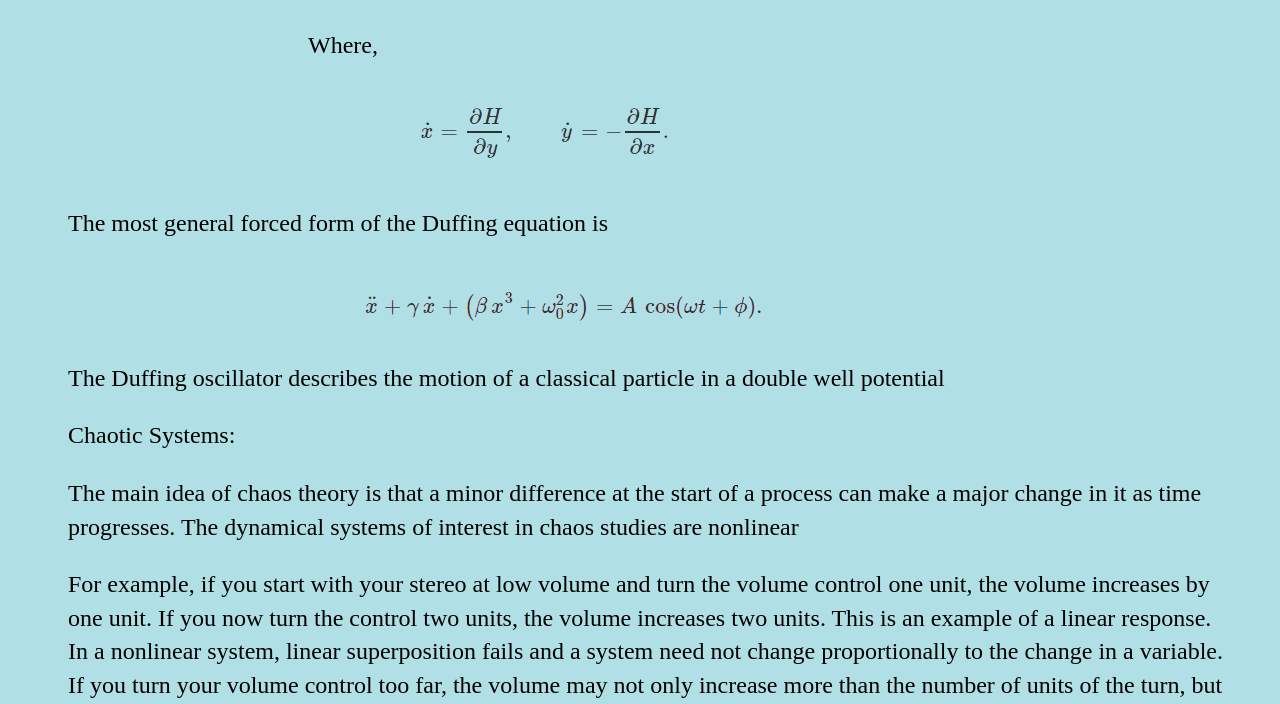
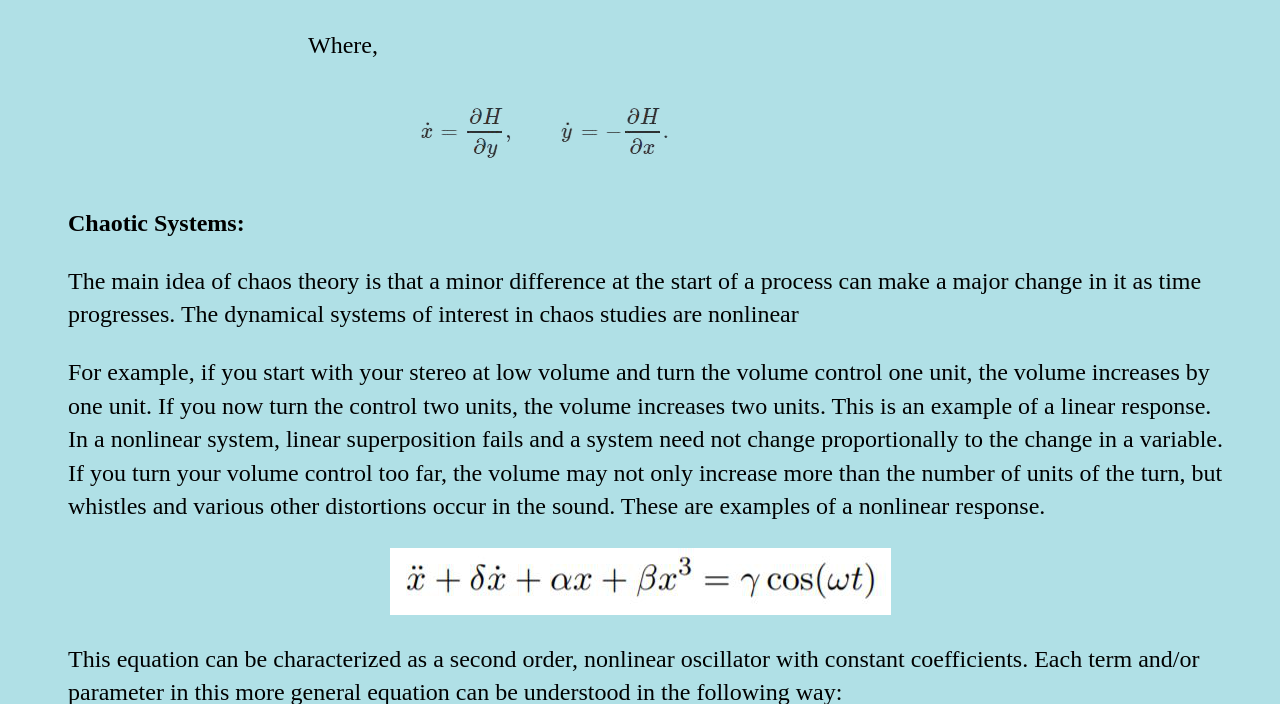
Before and after one commit to rahulv1999/practicum, a Flask app: page /theory in a window 1280 px wide. Shown: the part 1533-2237 px from the top of the page. Run offline with Flask 2, Linux system fonts and the light colour scheme; parts of the project's set-up code (start-up, migrations or seed data) failed here and were passed over.

Commit message:
edited theory data

```diff
--- a/Duffing2.py
+++ b/Duffing2.py
@@ -26,6 +26,8 @@ def duffing(alpha,beta,gam,delta,w):
     px1 = np.random.rand(1)
     xp1 = np.random.rand(1)
     w1 = 0
+    # px1 = 1
+    # xp1 = 1
 
     x_y_z = [xp1, px1, w1]
 
--- a/templates/theory.html
+++ b/templates/theory.html
@@ -65,12 +65,7 @@
                         <p id="nor" style="padding-left: 300px;">Where, </p>
                         <img src="{{ url_for('static',filename='duff-2-removebg-preview.png') }}" alt=""
                             style="padding-left: 400px;">
-                        <p id="nor">The most general forced form of the Duffing equation is </p>
-                        <img src="{{ url_for('static',filename='duff-1-removebg-preview.png') }}" alt=""
-                            style="padding-left: 330px;">
-                        <p id="nor">The Duffing oscillator describes the motion of a classical particle in a double well
-                            potential</p>
-                        <p id="nor">Chaotic Systems:</p>
+                        <p id="nor"><b>Chaotic Systems:</b></p>
                         <p id="nor">The main idea of chaos theory is that a minor difference at the start of a process
                             can make a major change in it as time progresses. The dynamical systems of interest in chaos
                             studies are nonlinear </p>
```
Also changed, not shown: static/dynamic_images.gif, static/lines.png.
